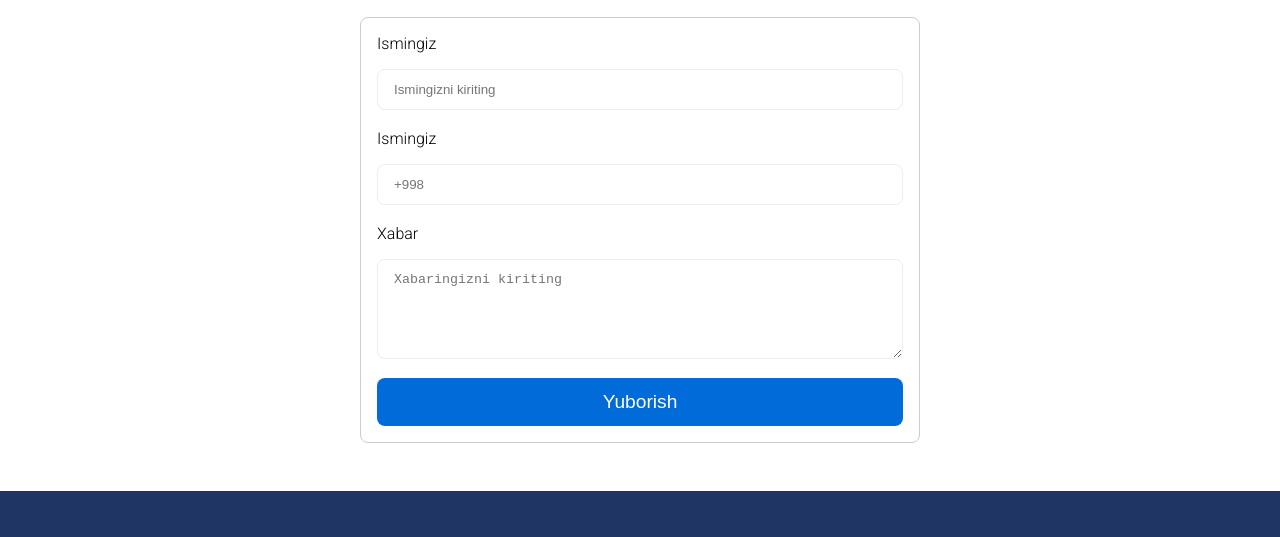
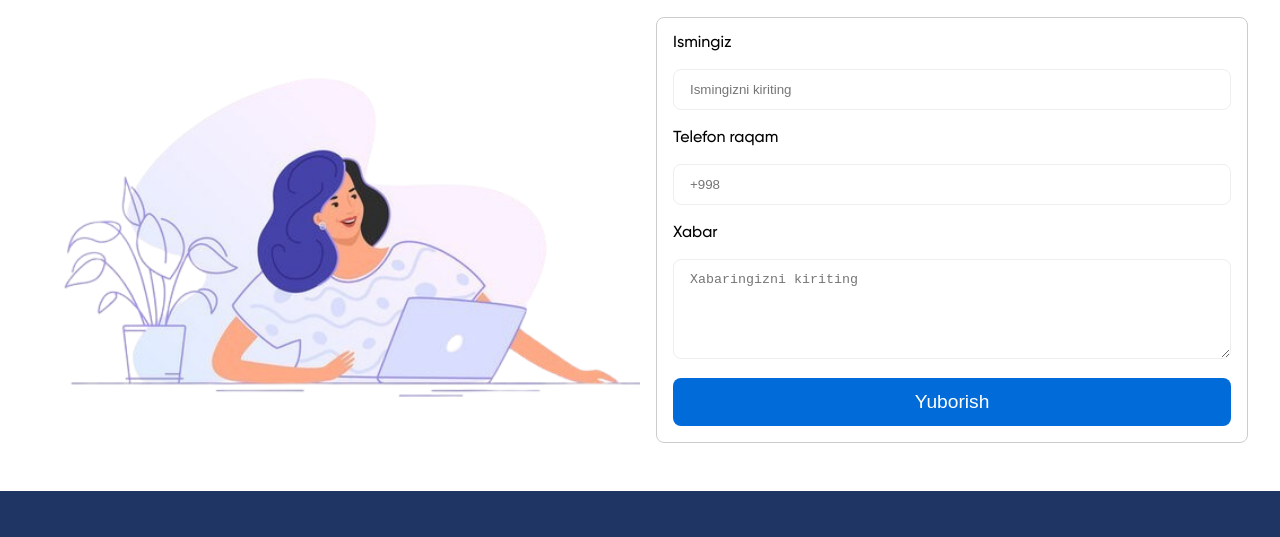
Before and after one commit to bekmurod9598/hamroh, a website: page pages/contact.html in a window 1280 px wide. Shown: the part 181-718 px from the top of the page. Drawn offline with Linux system fonts and the light colour scheme; files whose address does not match are found by name.

Commit message:
fix style contact page

```diff
--- a/assets/styles/scss/contact.scss
+++ b/assets/styles/scss/contact.scss
@@ -5,8 +5,6 @@
 @import "footer";
 
 .form-wrap {
-  display: grid;
-  place-content: center;
   margin: 2rem 0 3rem;
   // form-wrap__title
   &__title {
@@ -14,11 +12,24 @@
     margin-bottom: 2rem;
   }
 
+  // form-wrap__box
+  &__box {
+    display: flex;
+    align-items: center;
+    justify-content: center;
+    gap: 1rem;
+    @media screen and (max-width: 600px) {
+      flex-direction: column;
+    }
+  }
+
   .form {
+    flex-shrink: 0;
+    flex-grow: 1;
+    min-width: 280px;
     padding: 1rem;
     border: 1px solid #ccc;
     border-radius: 8px;
-    width: 560px;
     display: flex;
     flex-direction: column;
     gap: 1.2rem;
@@ -27,22 +38,26 @@
       display: flex;
       flex-direction: column;
       gap: 1rem;
+
       input,
       textarea {
         padding: 0.75rem 1rem;
         border: 1px solid #eee;
         border-radius: 8px;
         transition: all 0.15s ease;
+
         &:hover,
         &:focus {
           border-color: $yellow;
         }
       }
+
       textarea {
         height: 100px;
         outline: none;
       }
     }
+
     // form__submit
     &__submit {
       @include font(1.2rem, 500, 1rem, $white);
@@ -51,6 +66,7 @@
       border-radius: 8px;
       cursor: pointer;
       transition: opacity 0.15s ease;
+
       &:hover {
         opacity: 0.7;
       }
--- a/js/contact.js
+++ b/js/contact.js
@@ -6,31 +6,3 @@ submit.addEventListener("click", (e) => {
   e.preventDefault();
   console.log("Xabaringiz yuborildi");
 });
-
-const img = {
-  // slider uchun min size
-  slider: {
-    width: "1280px",
-    height: "960px",
-    count: { min: 1, max: "optional" },
-  },
-
-  // product category
-  category: {
-    width: "250px",
-    height: "140px",
-    count: "nechta kategoriya bo'lsa shuncha rasim va nomlari",
-  },
-
-  aksiyalar: {
-    width: "1280px",
-    height: "480px",
-    count: { min: 1, max: "optional" },
-  },
-
-  dokonlar: {
-    width: "580px",
-    height: "350px",
-    count: { min: 1, max: "optional" },
-  },
-};
--- a/pages/contact.html
+++ b/pages/contact.html
@@ -1,11 +1,11 @@
 <!DOCTYPE html>
 <html lang="en">
 <head>
-    <meta charset="UTF-8" />
-    <meta name="viewport" content="width=device-width, initial-scale=1.0" />
-    <link rel="shortcut icon" href="../assets/img/logo/H.png" type="png" />
-    <link rel="stylesheet" href="../assets/styles/css/contact.css" />
-    <link rel="stylesheet" href="../assets/icons/fontawesome/css/all.min.css" />
+    <meta charset="UTF-8"/>
+    <meta name="viewport" content="width=device-width, initial-scale=1.0"/>
+    <link rel="shortcut icon" href="../assets/img/logo/H.png" type="png"/>
+    <link rel="stylesheet" href="../assets/styles/css/contact.css"/>
+    <link rel="stylesheet" href="../assets/icons/fontawesome/css/all.min.css"/>
     <title>Aloqa</title>
 </head>
 <body>
@@ -30,7 +30,7 @@
                 (+998) 55 8014444
             </a>
             <button class="header__lang">
-            <img src="../assets/img/uz.png" alt="flag" /> Uz
+                <img src="../assets/img/uz.png" alt="flag"/> Uz
             </button>
         </div>
         <span id="burger">
@@ -51,6 +51,8 @@
     <div class="form-wrap">
         <h2 class="form-wrap__title">Savollaringiz bormi?</h2>
 
+        <div class="form-wrap__box">
+            <img style="width: 50%; flex-shrink: 1" src="../assets/img/form-img.png" alt="">
             <form class="form">
                 <div class="form-item">
                     <label for="name">Ismingiz</label>
@@ -63,7 +65,7 @@
                     />
                 </div>
                 <div class="form-item">
-            <label for="phone">Ismingiz</label>
+                    <label for="phone">Telefon raqam</label>
                     <input
                             type="tel"
                             name="phone"
@@ -80,6 +82,7 @@
                 <button class="form__submit">Yuborish</button>
             </form>
         </div>
+    </div>
 </main>
 
 <!-- FOOTER -->
@@ -88,7 +91,7 @@
         <!-- left -->
         <div>
             <a class="nav__logo" href="/">
-            <img src="../assets/img/logo/hamroh-white.svg" alt="Hamrog logo" />
+                <img src="../assets/img/logo/hamroh-white.svg" alt="Hamrog logo"/>
             </a>
             <!-- social networks -->
             <ul class="nav-social-networks">
```
Also changed, not shown: assets/img/form-img.png (added), assets/styles/css/contact.css, 1 other file. Lines whose indentation alone changed are shown as unchanged.
